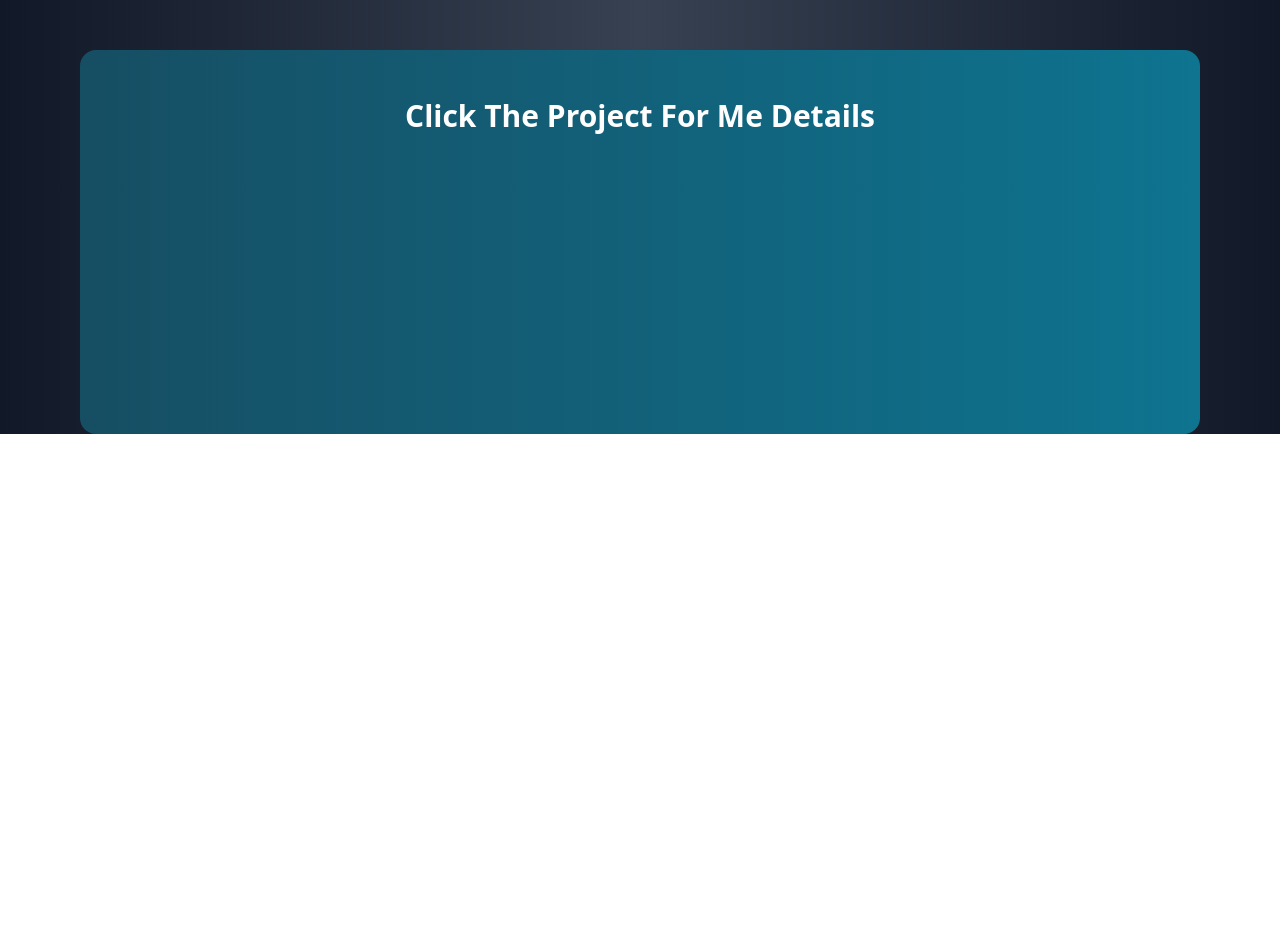
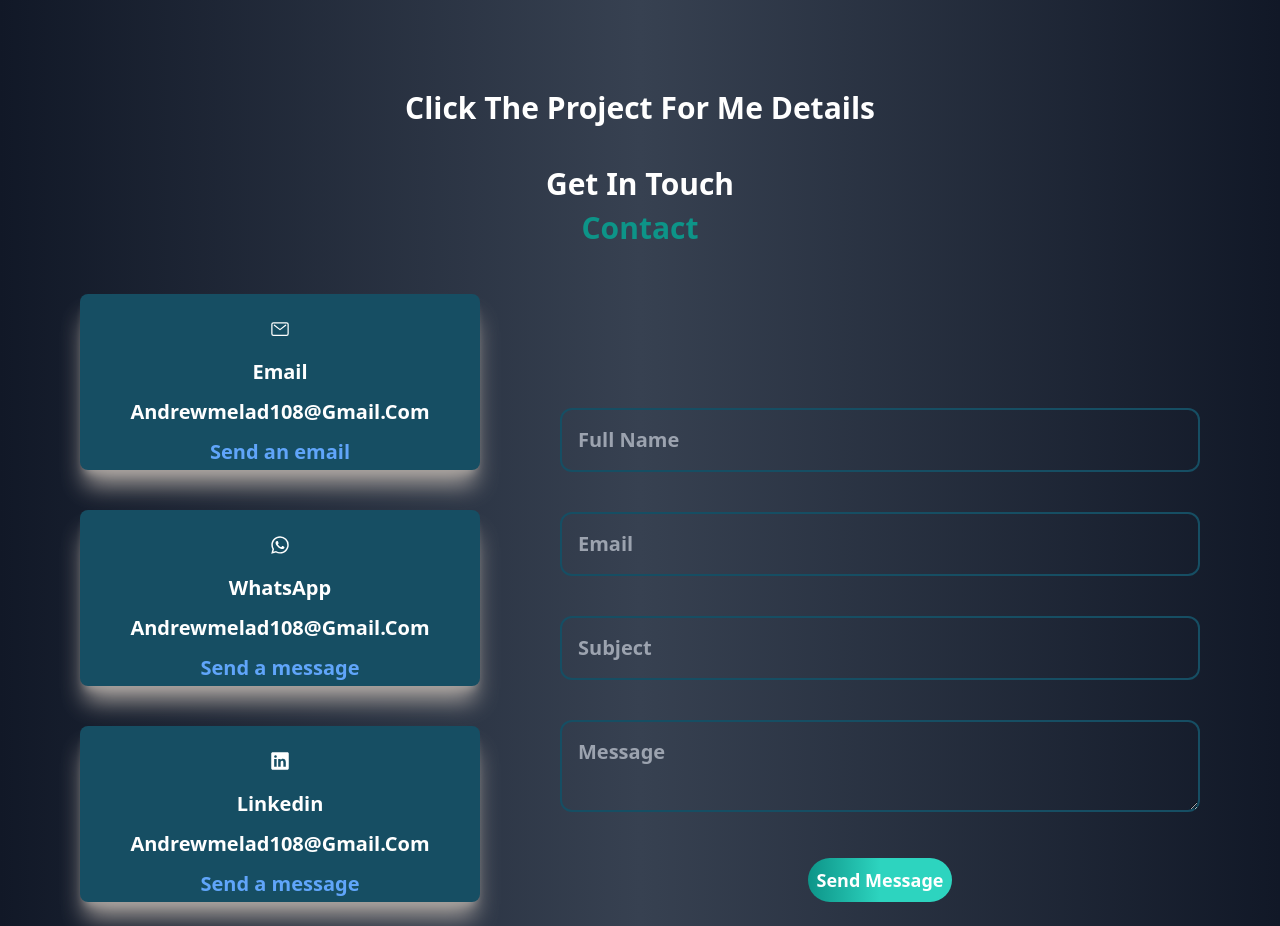
Before and after one commit to aahmed1009/portfolio, a Vue app: page / in a window 1280 px wide. Shown: the part 2100-3026 px from the top of the page. Before the commit the page ends 2534 px from the top, so only its background shows below. Built offline with nearby package versions, Linux system fonts and the light colour scheme.

Commit message:
Contact US

```diff
--- a/public/index.html
+++ b/public/index.html
@@ -5,6 +5,7 @@
     <meta http-equiv="X-UA-Compatible" content="IE=edge" />
     <meta name="viewport" content="width=device-width,initial-scale=1.0" />
     <link rel="icon" href="<%= BASE_URL %>favicon.ico" />
+
     <title>Andrew Melad Dawood</title>
   </head>
   <body>
--- /dev/null
+++ b/src/components/ContactUs.vue
@@ -0,0 +1,97 @@
+<template>
+  <div class="ContactUs h-[800px]">
+    <div
+      class="projects·h-96·bg-gradient-to-l·from-white·to-teal-200·rounded-2xl·px-6·py-2·dark:from-cyan-700·dark:to-cyan-900·dark:text-white·grid"
+    >
+      <h1 class="text-center pt-10 font-bold text-3xl capitalize text-white">
+        Get in Touch
+      </h1>
+      <h1
+        class="text-center pt-2 mb-12 font-bold text-3xl capitalize text-teal-600"
+      >
+        Contact
+      </h1>
+    </div>
+    <div class="from-content grid grid-cols-2-auto gap-20">
+      <div
+        class="info-content text-center text-white font-bold capitalize space-y-10 w-fit"
+      >
+        <div
+          class="bg-cyan-900 rounded-lg w-[400px] p-6 space-y-3 text-xl shadow-xl h-44 shadow-stone-400 hover:bg-gradient-to-tr hover:bg-teal-700 hover: via-teal-500 hover:text-black"
+        >
+          <ion-icon name="mail-outline"></ion-icon>
+          <h2>email</h2>
+          <p class="">andrewmelad108@gmail.com</p>
+          <button class="text-blue-400 font-bold">Send an email</button>
+        </div>
+        <div
+          class="bg-cyan-900 rounded-lg w-[400px] p-6 space-y-3 text-xl shadow-xl h-44 shadow-stone-400 hover:bg-gradient-to-tr hover:bg-teal-700 hover: via-teal-500 hover:text-black"
+        >
+          <ion-icon name="logo-whatsapp"></ion-icon>
+          <h2>WhatsApp</h2>
+          <p class="">andrewmelad108@gmail.com</p>
+
+          <button class="text-blue-400 font-bold">Send a message</button>
+        </div>
+        <div
+          class="bg-cyan-900 hover:bg-gradient-to-tr hover:bg-teal-700 hover: via-teal-500 rounded-lg w-[400px] p-6 space-y-3 text-xl shadow-xl h-44 shadow-stone-400 hover:bg-gradient-to-tr hover:bg-teal-700 hover: via-teal-500 hover:text-black"
+        >
+          <ion-icon name="logo-linkedin"></ion-icon>
+          <h2>Linkedin</h2>
+          <p class="">andrewmelad108@gmail.com</p>
+          <button class="text-blue-400 font-bold">Send a message</button>
+        </div>
+      </div>
+      <div
+        class="form-content self-end text-center text-white font-bold capitalize space-y-10 w-fit"
+      >
+        <form class="space-y-10 w-full">
+          <input
+            type="text"
+            name="name"
+            placeholder="Full Name"
+            required=""
+            value=""
+            class="bg-transparent border-2 border-teal-300 dark:border-cyan-900 rounded-xl p-4 space-y-3 text-xl w-full"
+          />
+          <input
+            type="email"
+            name="email"
+            placeholder="Email"
+            required=""
+            value=""
+            class="bg-transparent border-2 border-teal-300 dark:border-cyan-900 rounded-xl p-4 space-y-3 text-xl w-full"
+          />
+          <input
+            type="text"
+            name="subject"
+            placeholder="Subject"
+            value=""
+            class="bg-transparent border-2 border-teal-300 dark:border-cyan-900 rounded-xl p-4 space-y-3 text-xl w-full"
+          />
+          <textarea
+            name="message"
+            placeholder="Message"
+            id=""
+            class="bg-transparent border-2 border-teal-300 dark:border-cyan-900 rounded-xl p-4 space-y-3 text-xl w-full"
+          ></textarea>
+          <button
+            type="submit"
+            class="form-submit space-y-4 text-white mt-2 p-1 rounded-full bg-gradient-to-r from-teal-600 via-teal-400 to-teal-400 w-36 h-11 text-lg"
+          >
+            Send Message
+          </button>
+        </form>
+      </div>
+    </div>
+  </div>
+</template>
+<script>
+export default {
+  name: "ContactUs",
+  data() {
+    return {};
+  },
+};
+</script>
+<style></style>
--- a/src/components/PorjectSection.vue
+++ b/src/components/PorjectSection.vue
@@ -1,6 +1,8 @@
 <template>
-  <div class="projects h-96 bg-gradient-to-l from-white to-teal-200 rounded-2xl px-6 py-2 dark:from-cyan-700 dark:to-cyan-900 dark:text-white grid">
-    <h1 class="text-center pt-10 font-bold text-3xl capitalize">
+  <div
+    class="projects·h-96·bg-gradient-to-l·from-white·to-teal-200·rounded-2xl·px-6·py-2·dark:from-cyan-700·dark:to-cyan-900·dark:text-white·grid"
+  >
+    <h1 class="text-center pt-10 font-bold text-3xl capitalize text-white">
       Click the project for me details
     </h1>
   </div>
--- a/src/views/HomeView.vue
+++ b/src/views/HomeView.vue
@@ -7,6 +7,7 @@
       <headerSection />
       <aboutSection />
       <projectSection />
+      <contactUs />
     </div>
   </div>
 </template>
@@ -15,6 +16,7 @@
 import headerSection from "../components/header.vue";
 import aboutSection from "../components/AboutUs.vue";
 import projectSection from "../components/PorjectSection.vue";
+import contactUs from "../components/ContactUs.vue";
 export default {
   name: "HomeView",
   data() {
@@ -26,6 +28,7 @@ export default {
     headerSection,
     aboutSection,
     projectSection,
+    contactUs,
   },
   methods: {
     showMode() {
```
